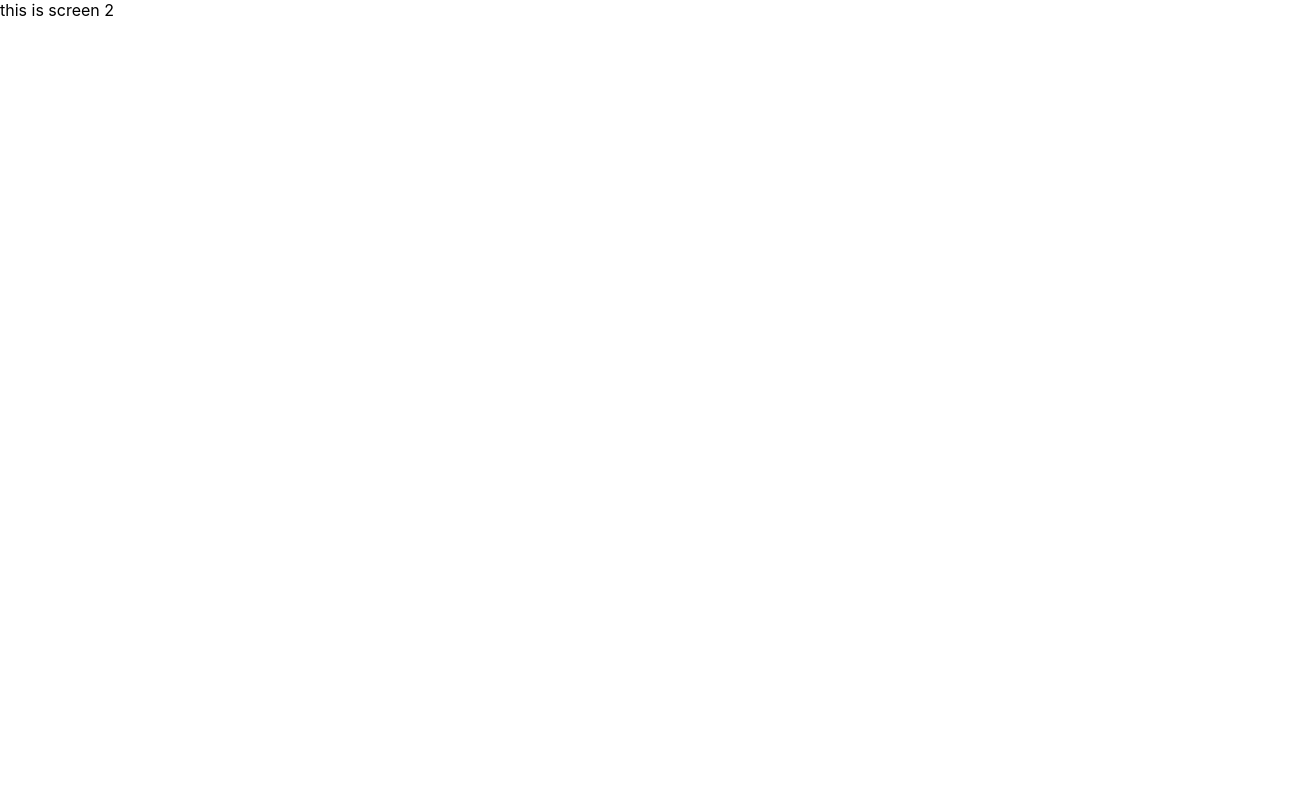
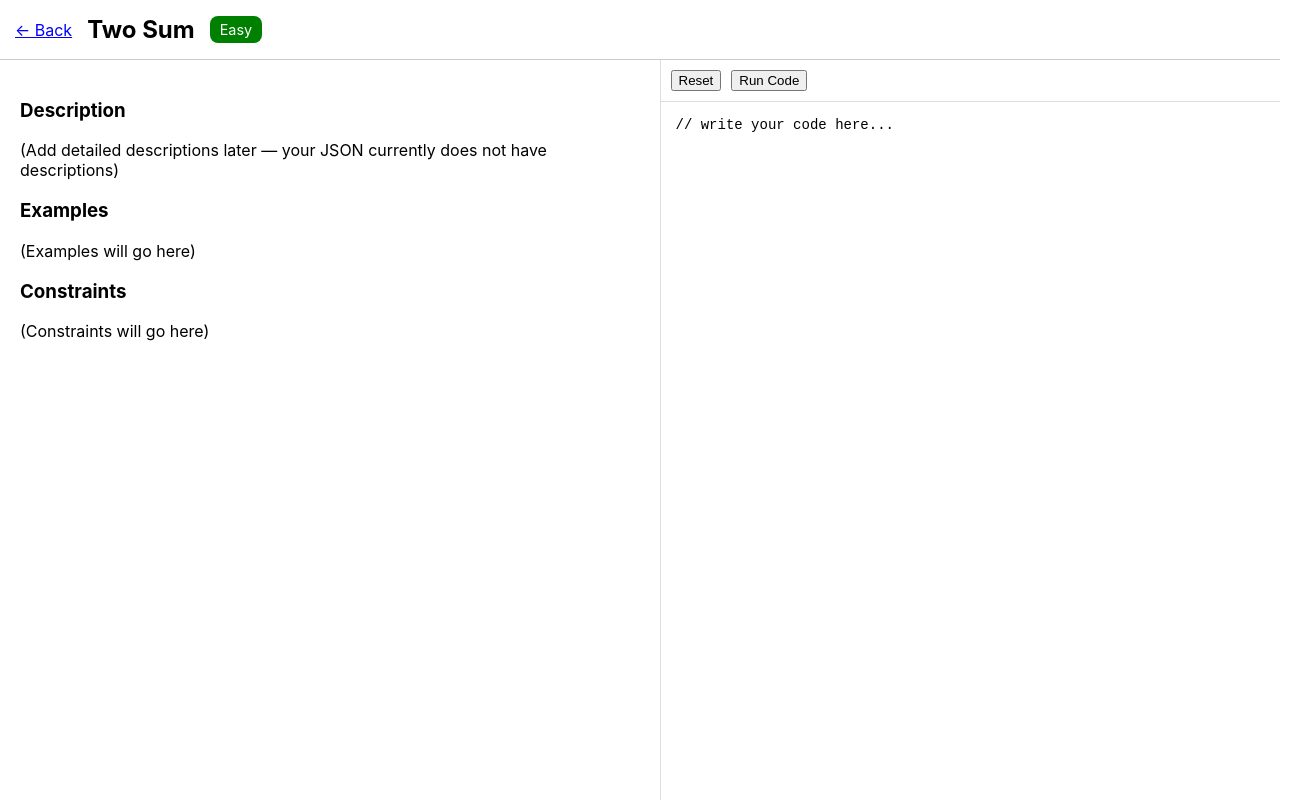
Before and after one commit to SriLakshmiPolavarapu/Coding-Practice-Platform, a React (Create React App) app: page /questions/1 in a window 1280 px wide. Shown: the whole page, 1310 px wide, since content can reach past the window. Built offline with nearby package versions, Linux system fonts and the light colour scheme.

Commit message:
Initial design for Code playground page (screen 2)

```diff
--- a/src/App.js
+++ b/src/App.js
@@ -1,14 +1,14 @@
-import{BrowserRouter, Routes, Route} from "react-router-dom";
-import QuestionsPage from './pages/QuestionsPage.jsx';
+import { BrowserRouter, Routes, Route } from "react-router-dom";
+import QuestionsPage from "./pages/QuestionsPage.jsx";
+import CodePage from "./pages/CodePage.jsx";
 
-export default function App()
-{
-    return(
-        <BrowserRouter>
-        <Routes>
-            <Route path="/" element={<QuestionsPage />}/>
-            <Route path="/questions/:id" element={<div> this is screen 2</div>} />
-        </Routes>
-        </BrowserRouter>
-    );
+export default function App() {
+  return (
+    <BrowserRouter>
+      <Routes>
+        <Route path="/" element={<QuestionsPage />} />
+        <Route path="/questions/:id" element={<CodePage />} />
+      </Routes>
+    </BrowserRouter>
+  );
 }
--- /dev/null
+++ b/src/pages/CodePage.jsx
@@ -0,0 +1,160 @@
+import { useParams, Link } from "react-router-dom";
+import { useEffect, useState } from "react";
+import questions from "../data/questions.json";
+
+export default function CodePage() {
+  const { id } = useParams();
+  const [question, setQuestion] = useState(null);
+  const [code, setCode] = useState("// write your code here...");
+  const [loading, setLoading] = useState(true);
+
+  useEffect(() => {
+    // Find question from your JSON
+    const q = questions.find((q) => q.id === Number(id));
+    setQuestion(q || null);
+    setLoading(false);
+  }, [id]);
+
+  if (loading) {
+    return (
+      <div style={styles.center}>
+        <p>Loading...</p>
+      </div>
+    );
+  }
+
+  if (!question) {
+    return (
+      <div style={styles.center}>
+        <h2>Question not found</h2>
+        <Link to="/">Go back</Link>
+      </div>
+    );
+  }
+
+  return (
+    <div style={{ display: "flex", height: "100vh", flexDirection: "column" }}>
+      {/* HEADER */}
+      <div style={styles.header}>
+        <Link to="/" style={styles.backLink}>
+          ← Back
+        </Link>
+        <h2 style={{ margin: 0 }}>{question.title}</h2>
+        <span
+          style={{
+            ...styles.difficulty,
+            background: difficultyColor(question.difficulty),
+          }}
+        >
+          {question.difficulty}
+        </span>
+      </div>
+
+      {/* MAIN SPLIT SCREEN */}
+      <div style={{ flex: 1, display: "flex" }}>
+        {/* LEFT SIDE (placeholder text for now) */}
+        <div style={styles.leftPane}>
+          <h3>Description</h3>
+          <p>
+            (Add detailed descriptions later — your JSON currently does not have
+            descriptions)
+          </p>
+
+          <h3>Examples</h3>
+          <p>(Examples will go here)</p>
+
+          <h3>Constraints</h3>
+          <p>(Constraints will go here)</p>
+        </div>
+
+        {/* RIGHT SIDE (Code Editor) */}
+        <div style={styles.rightPane}>
+          <div style={styles.buttonRow}>
+            <button onClick={() => setCode("// write your code here...")}>
+              Reset
+            </button>
+            <button onClick={() => console.log("Running:", code)}>
+              Run Code
+            </button>
+          </div>
+
+          <textarea
+            value={code}
+            onChange={(e) => setCode(e.target.value)}
+            style={styles.textarea}
+          />
+        </div>
+      </div>
+    </div>
+  );
+}
+
+/* --- STYLES --- */
+
+const styles = {
+  header: {
+    padding: "15px",
+    borderBottom: "1px solid #ccc",
+    display: "flex",
+    alignItems: "center",
+    gap: "15px",
+  },
+  backLink: {
+    color: "blue",
+    textDecoration: "underline",
+    cursor: "pointer",
+  },
+  difficulty: {
+    color: "white",
+    padding: "5px 10px",
+    borderRadius: "8px",
+    fontSize: "0.9rem",
+  },
+  leftPane: {
+    width: "50%",
+    padding: "20px",
+    borderRight: "1px solid #ddd",
+    overflowY: "auto",
+  },
+  rightPane: {
+    width: "50%",
+    display: "flex",
+    flexDirection: "column",
+  },
+  buttonRow: {
+    padding: "10px",
+    borderBottom: "1px solid #ddd",
+    display: "flex",
+    gap: "10px",
+  },
+  textarea: {
+    flex: 1,
+    width: "100%",
+    padding: "15px",
+    fontFamily: "monospace",
+    fontSize: "14px",
+    border: "none",
+    outline: "none",
+    resize: "none",
+  },
+  center: {
+    height: "100vh",
+    display: "flex",
+    alignItems: "center",
+    flexDirection: "column",
+    justifyContent: "center",
+  },
+};
+
+function difficultyColor(level) {
+  switch (level) {
+    case "Easy":
+      return "green";
+    case "Medium":
+      return "orange";
+    case "Hard":
+      return "red";
+    default:
+      return "gray";
+  }
+}
```
Also changed, not shown: src/pages/QuestionsPage.jsx (+7 -8 lines).
